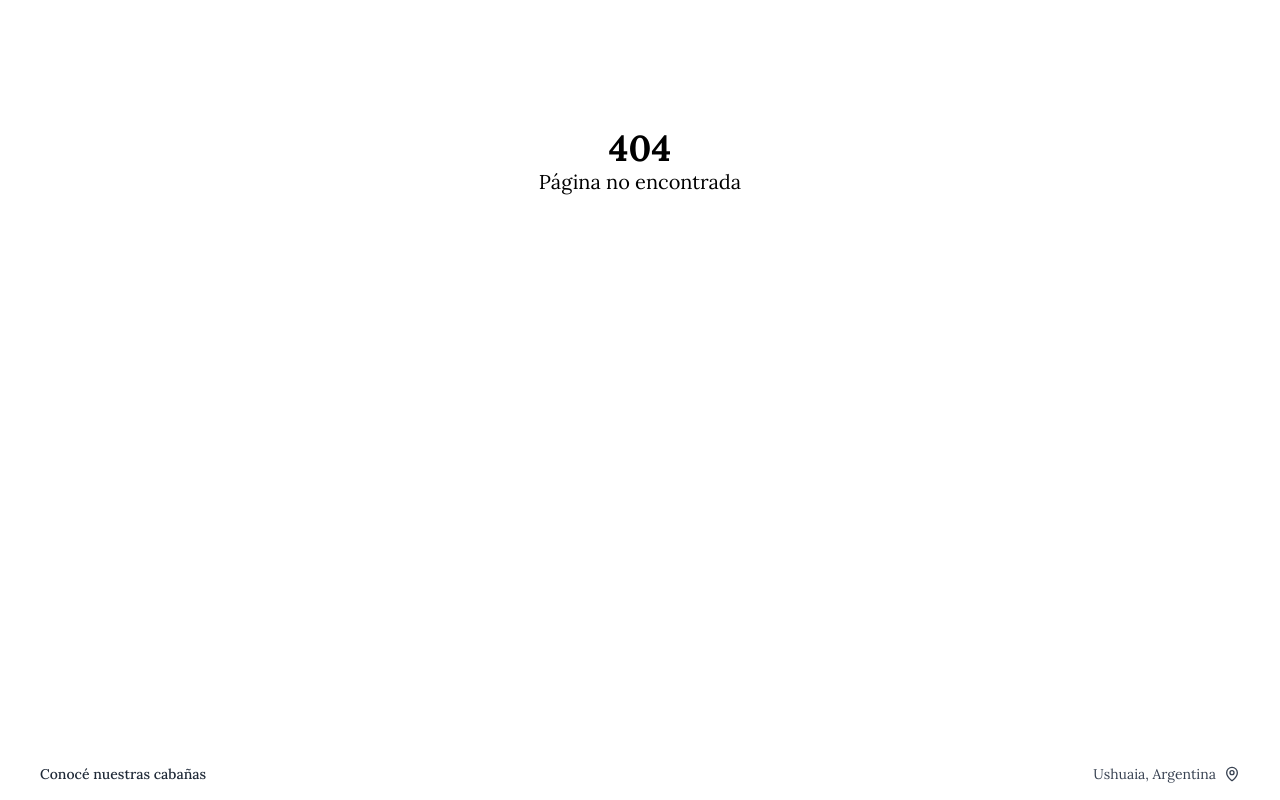
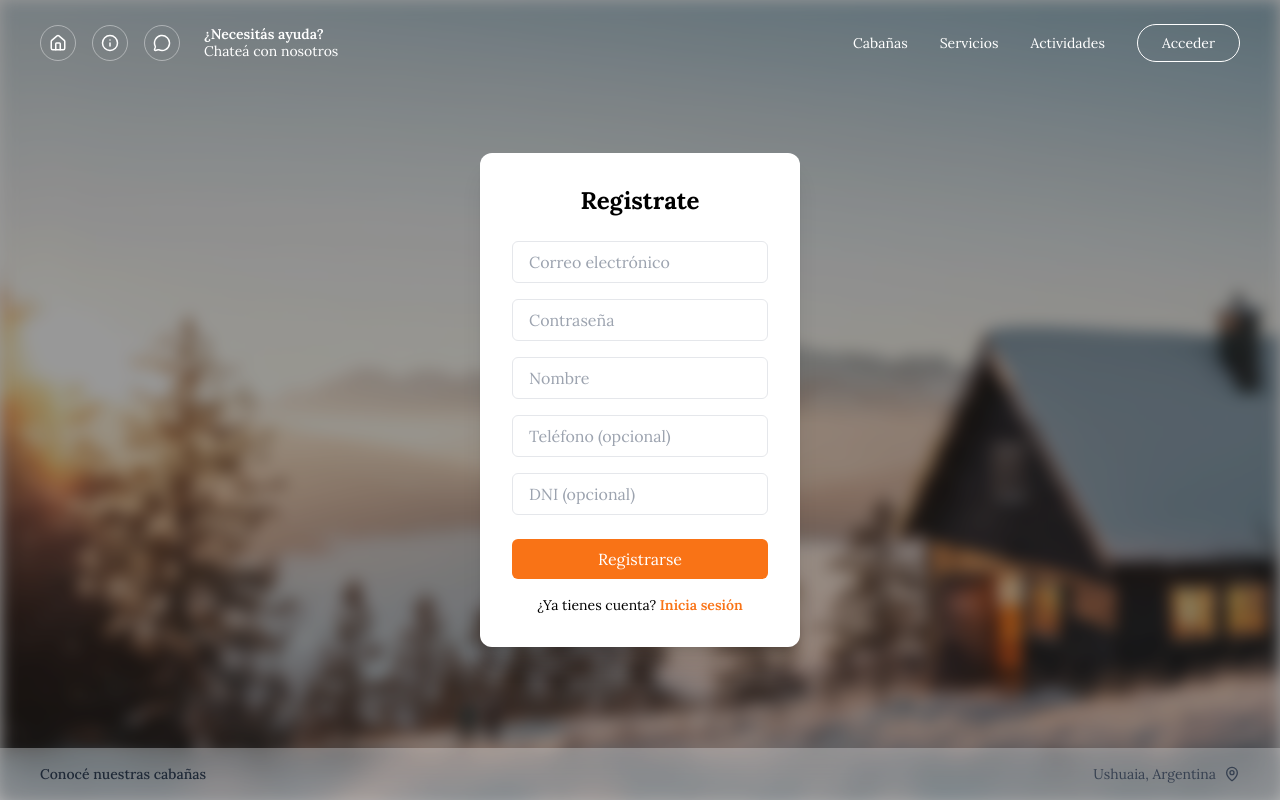
Before and after one commit to TomasMollinedo/kallma-resort, a React app in the folder frontend/: page /register in a window 1280 px wide. Before the commit this address had no page. Built offline with nearby package versions, Linux system fonts and the light colour scheme; the HTML template or start-up script is replaced by a standard one.

Commit message:
Diseño login sin funcionalidad

```diff
--- a/frontend/src/App.jsx
+++ b/frontend/src/App.jsx
@@ -11,6 +11,8 @@ import ServiciosPage from './Servicios/ServiciosPage.jsx';
 import ActividadesPage from './Actividades/ActividadesPage.jsx';
 import InformacionPage from './Pages/InformacionPage.jsx';
 import Home from './Pages/Hero.jsx';
+import Login from './app/auth/Login.jsx';
+import Register from './app/auth/Register.jsx';
 
 function App() {
   return (
@@ -35,6 +37,10 @@ function App() {
             {/* Rutas adicionales (para los íconos de la izquierda del Header) */}
             <Route path="/informacion" element={<InformacionPage />} />
 
+            {/* Rutas de autenticación */}
+            <Route path="/login" element={<Login />} />
+            <Route path="/register" element={<Register />} />
+
             {/* Opcional: Ruta para manejar páginas no encontradas (404) */}
             <Route path="*" element={
                 <div className="pt-32 text-center text-black">
--- /dev/null
+++ b/frontend/src/app/auth/login.jsx
@@ -0,0 +1,49 @@
+import React from 'react';
+import { Link } from 'react-router-dom';
+import Fondo from '../../assets/fondo.jpg';
+
+export default function Login() {
+  return (
+    <div className="h-screen w-screen relative flex items-center justify-center">
+
+      {/* Fondo borroso */}
+      <div
+        className="absolute inset-0 bg-cover bg-center"
+        style={{
+          backgroundImage: `url(${Fondo})`,
+          filter: 'blur(8px)',
+        }}
+      ></div>
+
+      {/* Overlay oscuro */}
+      <div className="absolute inset-0 bg-black/40"></div>
+
+      {/* Contenedor centrado */}
+      <div className="relative bg-white rounded-xl shadow-xl p-8 w-80 z-10 flex flex-col items-center">
+        <h2 className="text-2xl font-bold mb-6">Inicia sesión con correo y contraseña</h2>
+
+        <input
+          type="email"
+          placeholder="Correo electrónico"
+          className="w-full mb-4 px-4 py-2 border rounded-md focus:outline-none focus:ring-2 focus:ring-orange-500"
+        />
+        <input
+          type="password"
+          placeholder="Contraseña"
+          className="w-full mb-6 px-4 py-2 border rounded-md focus:outline-none focus:ring-2 focus:ring-orange-500"
+        />
+
+        <button className="w-full bg-orange-500 text-white py-2 rounded-md hover:bg-orange-600 transition">
+          Iniciar sesión
+        </button>
+
+        <p className="mt-4 text-sm">
+          ¿No tenes cuenta?{' '}
+          <Link to="/register" className="text-orange-500 font-semibold hover:underline">
+            Registrate
+          </Link>
+        </p>
+      </div>
+    </div>
+  );
+}
--- /dev/null
+++ b/frontend/src/app/auth/register.jsx
@@ -0,0 +1,64 @@
+import React from 'react';
+import { Link } from 'react-router-dom';
+import Fondo from '../../assets/fondo.jpg'; // Ajuste según la ubicación
+
+export default function Register() {
+  return (
+    <div className="h-screen w-screen relative flex items-center justify-center">
+
+      {/* Fondo borroso */}
+      <div
+        className="absolute inset-0 bg-cover bg-center"
+        style={{
+          backgroundImage: `url(${Fondo})`,
+          filter: 'blur(8px)',
+        }}
+      ></div>
+
+      {/* Overlay oscuro */}
+      <div className="absolute inset-0 bg-black/40"></div>
+
+      {/* Contenedor centrado */}
+      <div className="relative bg-white rounded-xl shadow-xl p-8 w-80 z-10 flex flex-col items-center">
+        <h2 className="text-2xl font-bold mb-6">Registrate</h2>
+
+        <input
+          type="email"
+          placeholder="Correo electrónico"
+          className="w-full mb-4 px-4 py-2 border rounded-md focus:outline-none focus:ring-2 focus:ring-orange-500"
+        />
+        <input
+          type="password"
+          placeholder="Contraseña"
+          className="w-full mb-4 px-4 py-2 border rounded-md focus:outline-none focus:ring-2 focus:ring-orange-500"
+        />
+        <input
+          type="text"
+          placeholder="Nombre"
+          className="w-full mb-4 px-4 py-2 border rounded-md focus:outline-none focus:ring-2 focus:ring-orange-500"
+        />
+        <input
+          type="tel"
+          placeholder="Teléfono (opcional)"
+          className="w-full mb-4 px-4 py-2 border rounded-md focus:outline-none focus:ring-2 focus:ring-orange-500"
+        />
+        <input
+          type="text"
+          placeholder="DNI (opcional)"
+          className="w-full mb-6 px-4 py-2 border rounded-md focus:outline-none focus:ring-2 focus:ring-orange-500"
+        />
+
+        <button className="w-full bg-orange-500 text-white py-2 rounded-md hover:bg-orange-600 transition">
+          Registrarse
+        </button>
+
+        <p className="mt-4 text-sm">
+          ¿Ya tienes cuenta?{' '}
+          <Link to="/login" className="text-orange-500 font-semibold hover:underline">
+            Inicia sesión
+          </Link>
+        </p>
+      </div>
+    </div>
+  );
+}
--- a/frontend/src/components/Header.jsx
+++ b/frontend/src/components/Header.jsx
@@ -1,24 +1,19 @@
-import { Link } from "react-router-dom";
+import { Link, useNavigate } from "react-router-dom";
 import { Home, Info, MessageCircle } from "lucide-react";
 
 export default function Header() {
+  const navigate = useNavigate();
+
   return (
     <header className="absolute top-0 left-0 w-full flex justify-between items-center px-10 py-6 text-white z-50 font-lexend">
-      {/* Bloque izquierdo con íconos y texto */}
       <div className="flex items-center space-x-6">
         <div className="flex items-center space-x-4">
-
-          {/* Ícono Home (usando Link) */}
           <Link to="/" className="border border-white/40 p-2 rounded-full hover:bg-white/20 transition">
             <Home size={18} />
           </Link>
-
-          {/* Ícono Info (usando Link) */}
           <Link to="/informacion" className="border border-white/40 p-2 rounded-full hover:bg-white/20 transition">
             <Info size={18} />
           </Link>
-
-          {/* Ícono Chat (usando Button para posible Modal/Widget) */}
           <button className="border border-white/40 p-2 rounded-full hover:bg-white/20 transition">
             <MessageCircle size={18} />
           </button>
@@ -29,18 +24,18 @@ export default function Header() {
         </p>
       </div>
 
-      {/* Menú principal */}
       <nav className="flex items-center space-x-8 text-sm">
-        {/* Usando Link para navegar entre páginas */}
         <Link to="/cabanas" className="hover:text-gray-200">Cabañas</Link>
         <Link to="/servicios" className="hover:text-gray-200">Servicios</Link>
         <Link to="/actividades" className="hover:text-gray-200">Actividades</Link>
 
-        {/* Botón Acceder (usando Button para posible Modal/Acción) */}
-        <button className="border border-white rounded-full px-6 py-2 hover:bg-white hover:text-black transition">
+        <button
+          onClick={() => navigate("/login")}
+          className="border border-white rounded-full px-6 py-2 hover:bg-white hover:text-black transition"
+        >
           Acceder
         </button>
       </nav>
     </header>
-  )
+  );
 }
```
